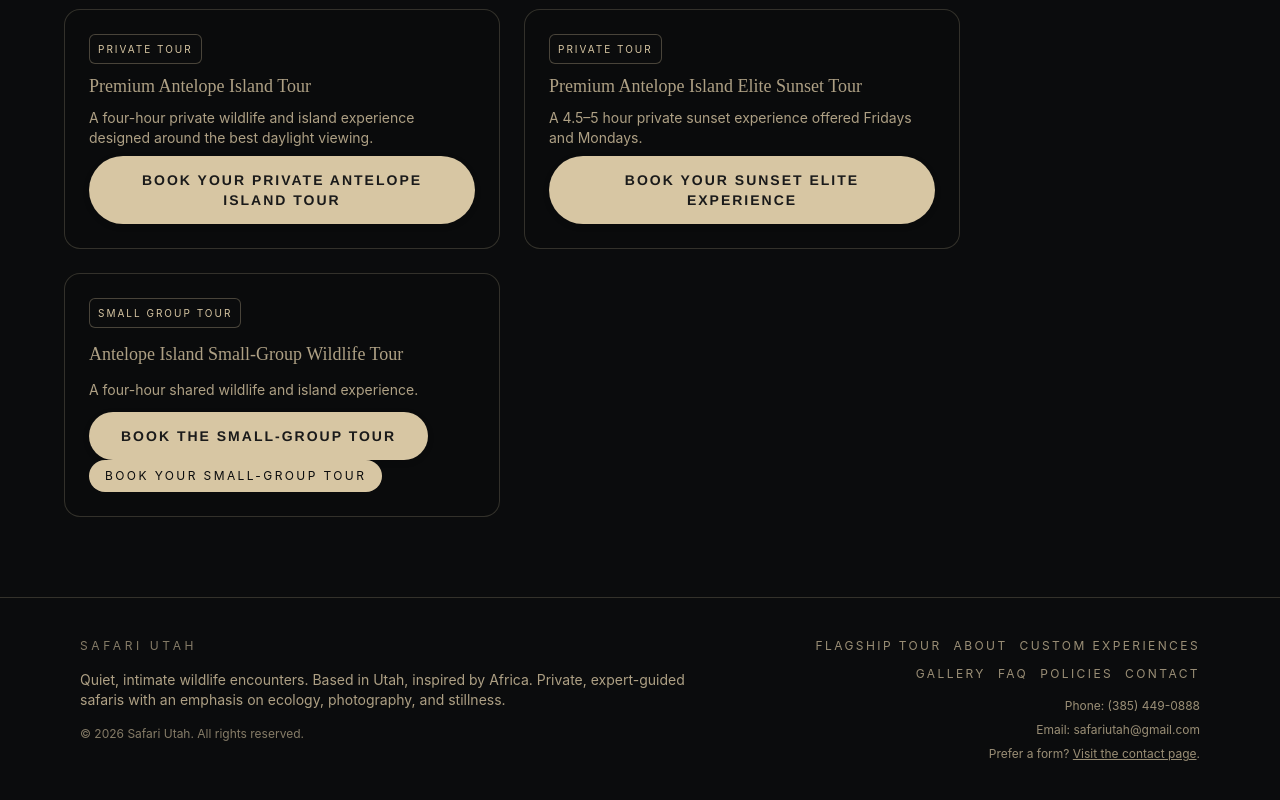
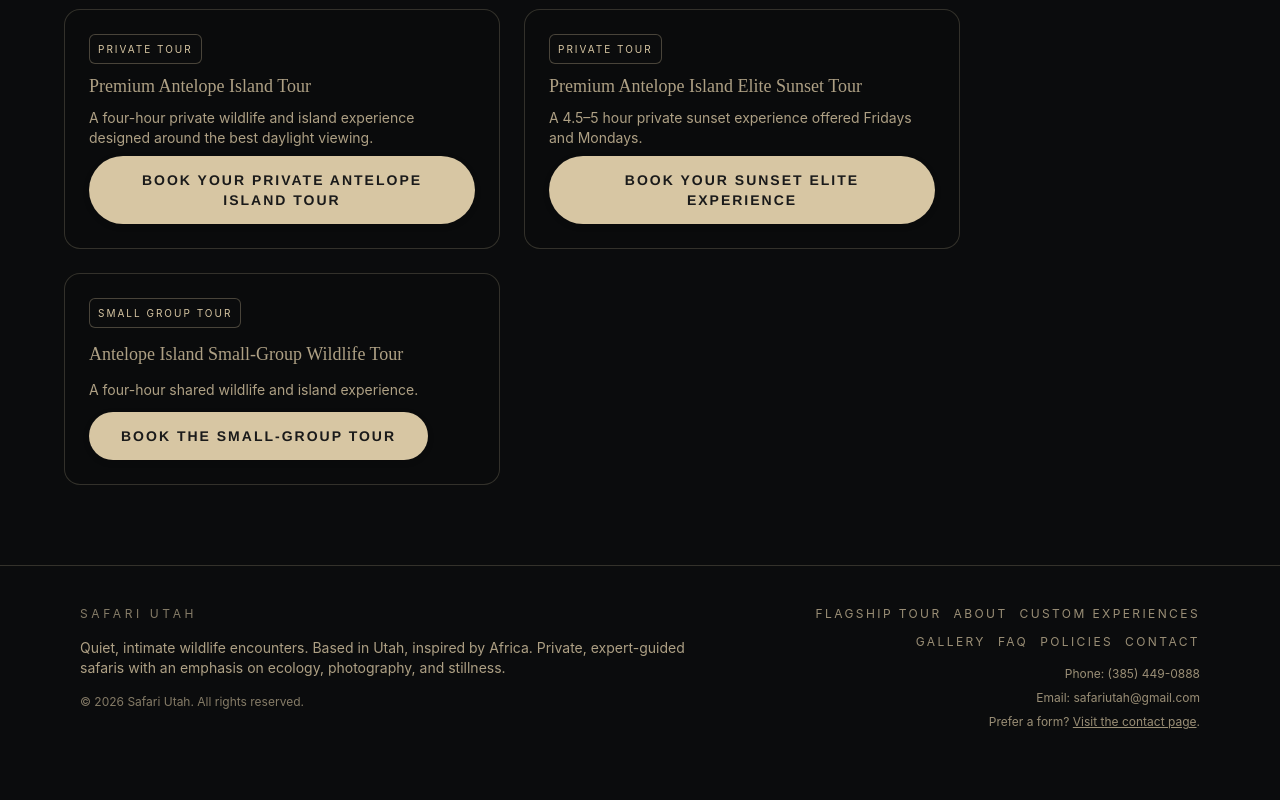
Before and after one commit to Clayton-Andersen/Safari-Utah-Flagship, a Next.js app: page /tours/antelope-island in a window 1280 px wide. Shown: the part 3556-4356 px from the top of the page. After the commit the page ends 4326 px from the top, so only its background shows below. Built offline with nearby package versions, Linux system fonts and the light colour scheme; no server answers.

Commit message:
Remove BookingButton from antelope-island page

```diff
--- a/app/tours/antelope-island/page.tsx
+++ b/app/tours/antelope-island/page.tsx
@@ -211,7 +211,7 @@
   label="BOOK THE SMALL-GROUP TOUR"
   href="https://safariutah.rezdy.com/751694/premium-antelope-island-elite-sunset-tour-private"
   />
-              <BookingButton size="sm" label="Book your Small-Group Tour" />
+
             </div>
           </div>
 
```
